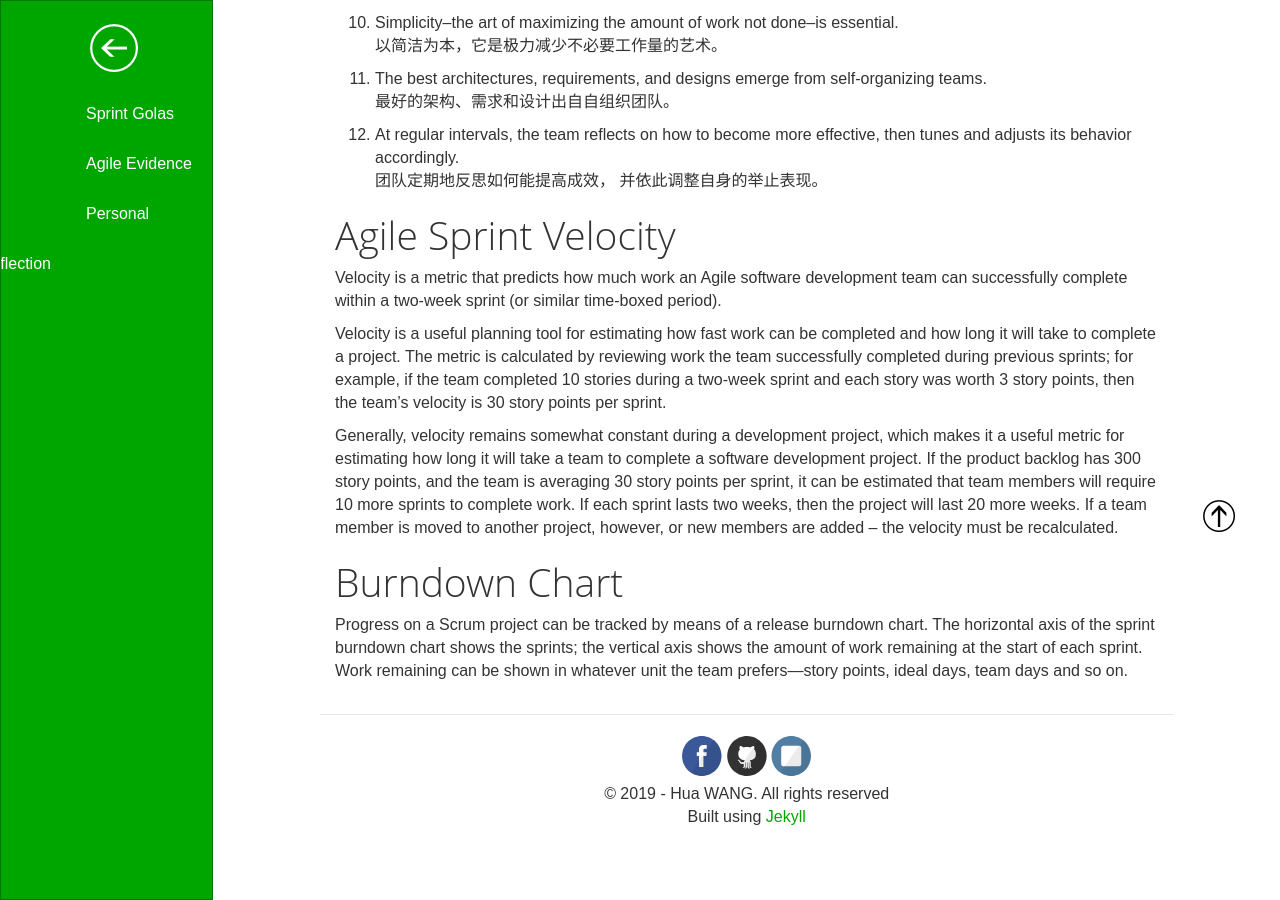
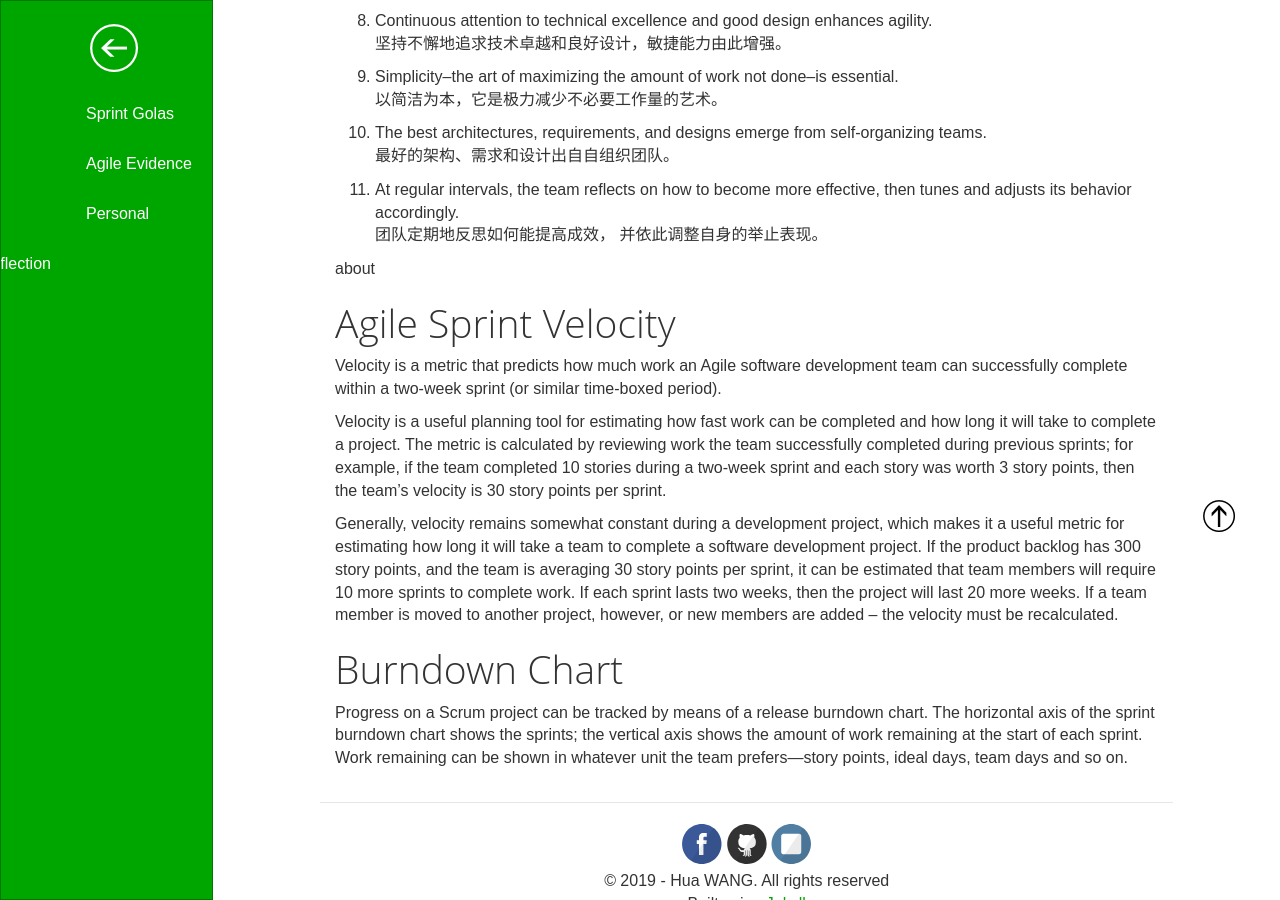
Before and after one commit to aemooooon/Software-engineering-profolio, a Jekyll site: the page built from agile/index.md, in a window 1280 px wide and 900 px high, scrolled down 1330 px. Built offline with Jekyll 4.4.1, drawn with Linux system fonts in a browser that asks for light colours; nearby versions of some CDN libraries.

Commit message:
Update index.md

```diff
--- a/agile/index.md
+++ b/agile/index.md
@@ -30,7 +30,7 @@
 About...
 
 # Agile Principles
-1. Our highest priority is to satisfy the customer
+>1. Our highest priority is to satisfy the customer
 through early and continuous delivery
 of valuable software.<br>
 我们最重要的目标，是通过持续不断地
@@ -92,6 +92,10 @@
 团队定期地反思如何能提高成效，
 并依此调整自身的举止表现。
 
+
+about
+
+
 # Agile Sprint Velocity
 Velocity is a metric that predicts how much work an Agile software development team can successfully complete within a two-week sprint (or similar time-boxed period).
 
```
